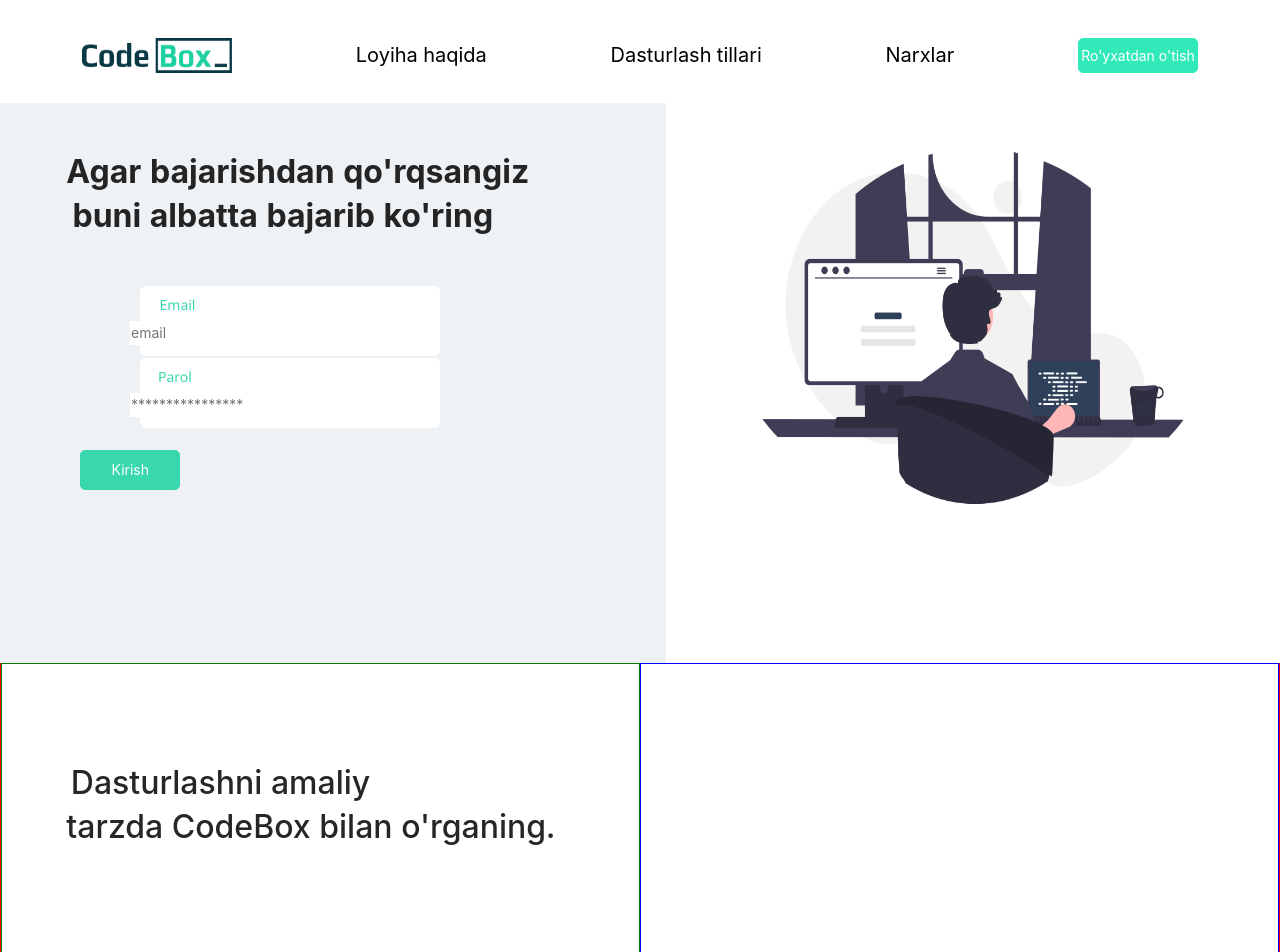
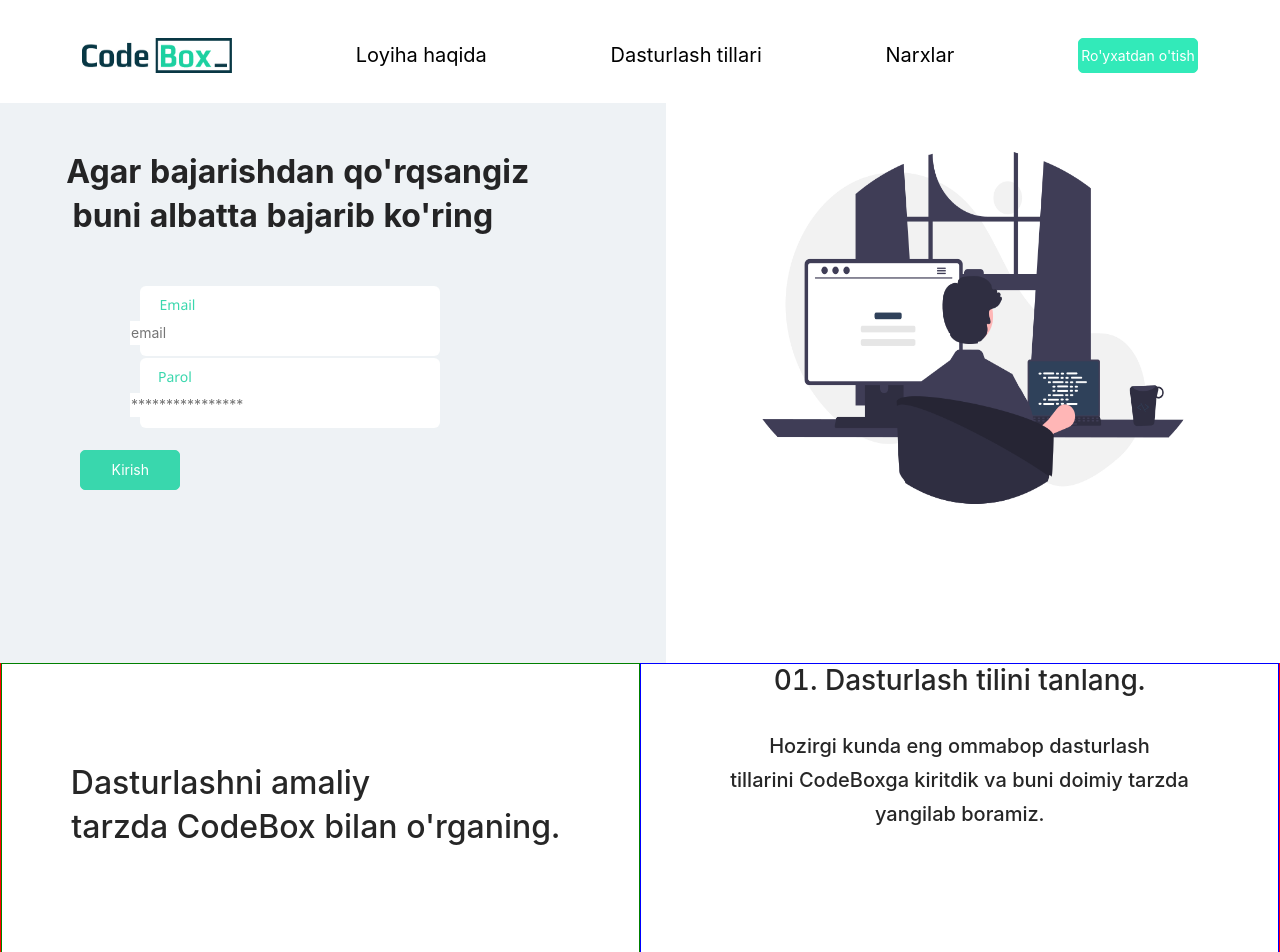
Before and after one commit to Dilnush09/CodeBox, a React (Create React App) app: page /home in a window 1280 px wide. Shown: the top 952 px of the page. Built offline with nearby package versions, Linux system fonts and the light colour scheme.

Commit message:
Navbar
Navbar

```diff
--- a/src/components/LandingPage/About project/About.module.css
+++ b/src/components/LandingPage/About project/About.module.css
@@ -153,18 +153,10 @@
 }
 .Textimg h2:nth-child(2) {
     margin-top: -10px;
-    margin-left: -20px;
+    margin-left: -10px;
 }
-
-
 .TextDasturlash {
     width: 50%;
     height: 100vh;
     border: 1px solid blue;
 }
-.TextDasturlash h3:nth-child(1) {
-    margin-top: 300px;
-}
-.TextDasturlash h3:nth-child(2) {
-    margin-left: 10px;
-}
```
